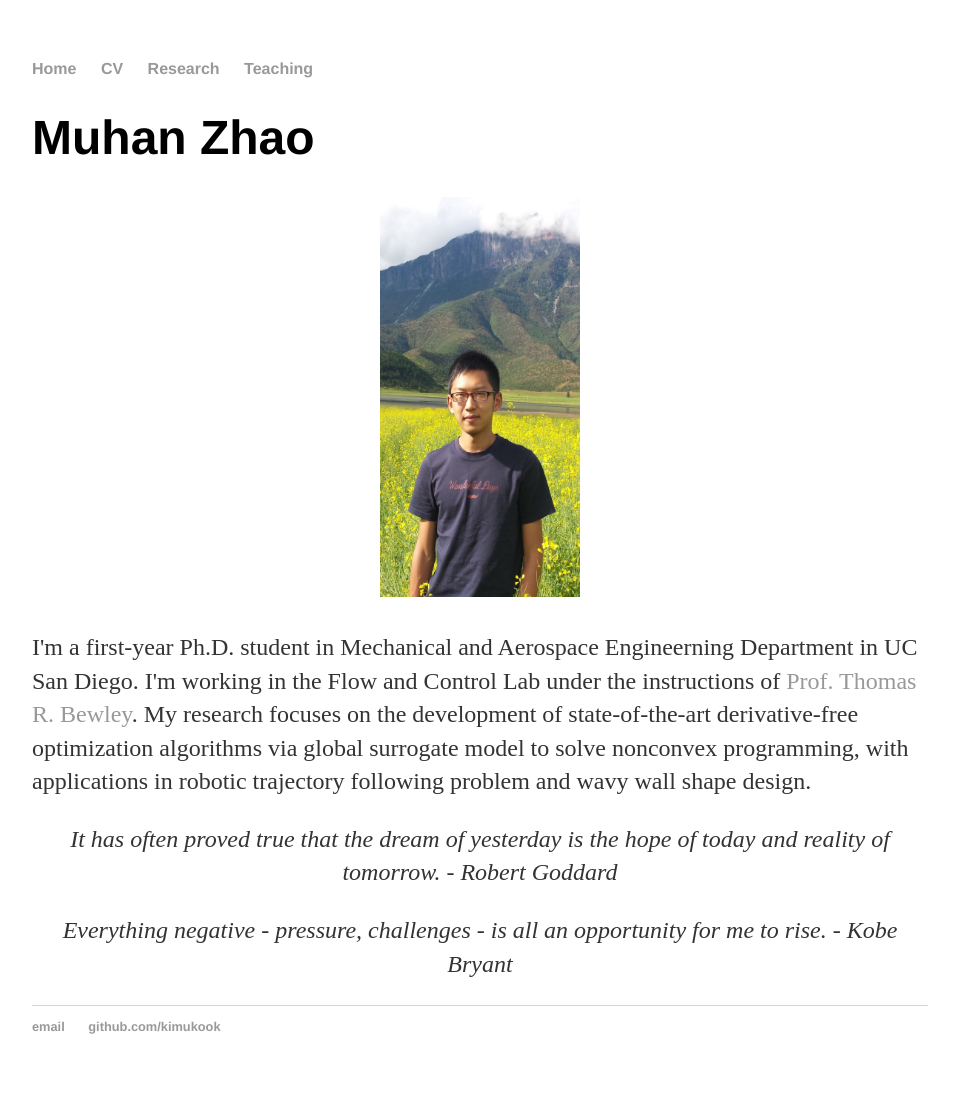
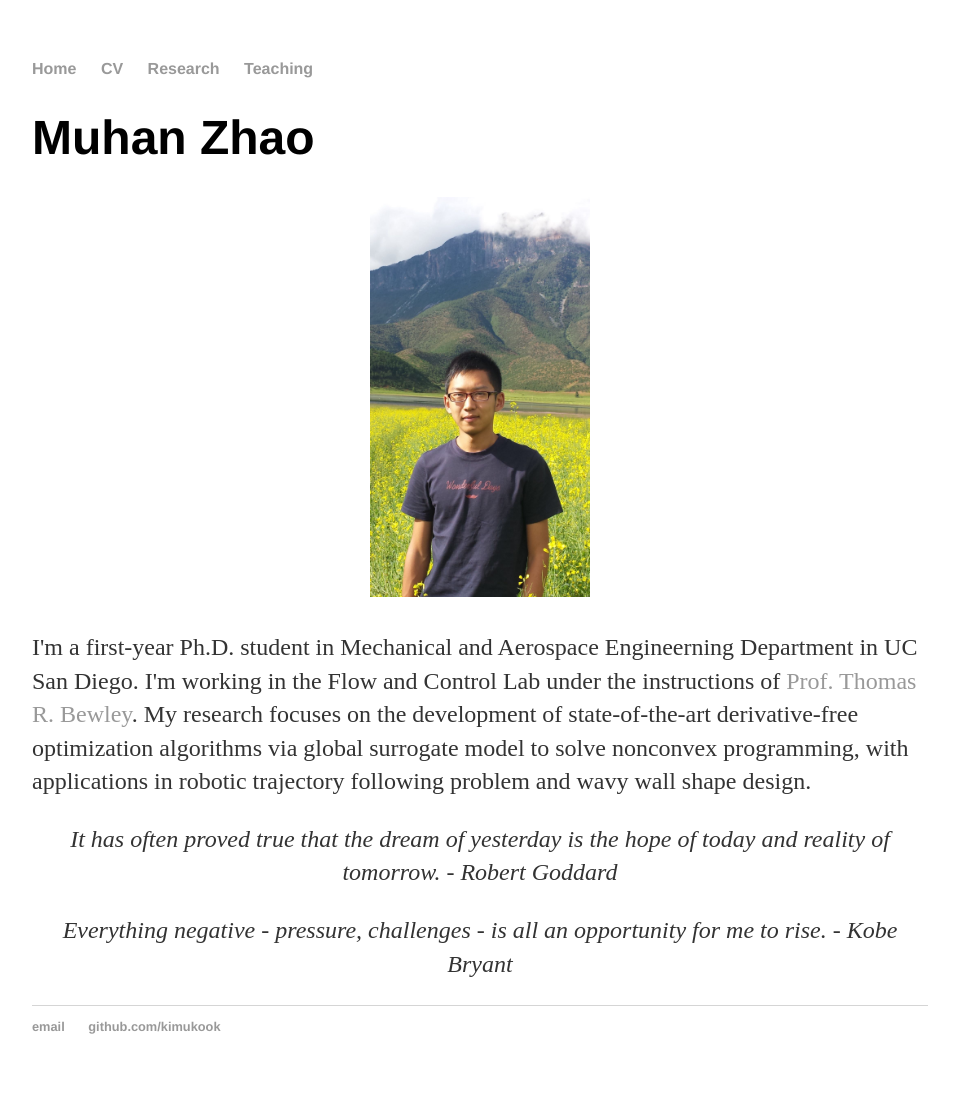
Before and after one commit to kimukook/kimukook.github.io, a Jekyll site: the page built from index.html, in a window 1280 px wide. Shown: the whole page, without its empty margins (160-1119 px from the left). Built offline with Jekyll 4.4.1, drawn with Linux system fonts in a browser that asks for light colours.

Commit message:
Update index.html

```diff
--- a/index.html
+++ b/index.html
@@ -4,7 +4,7 @@ title: Muhan Zhao
 ---
 <div class="blurb">
 	<h1>Muhan Zhao</h1>
-	<p align="center"><img src="2.JPG" width="200" height="400"></p>
+	<p align="center"><img src="2.JPG" width="220" height="400"></p>
 	<p align="left">I'm a first-year Ph.D. student in Mechanical and Aerospace Engineerning Department in UC San Diego.
 	I'm working in the Flow and Control Lab under the instructions of <a href="http://fccr.ucsd.edu/Bewley.html">Prof. Thomas R. Bewley</a>.
         My research focuses on the development of state-of-the-art derivative-free optimization algorithms via global
```
